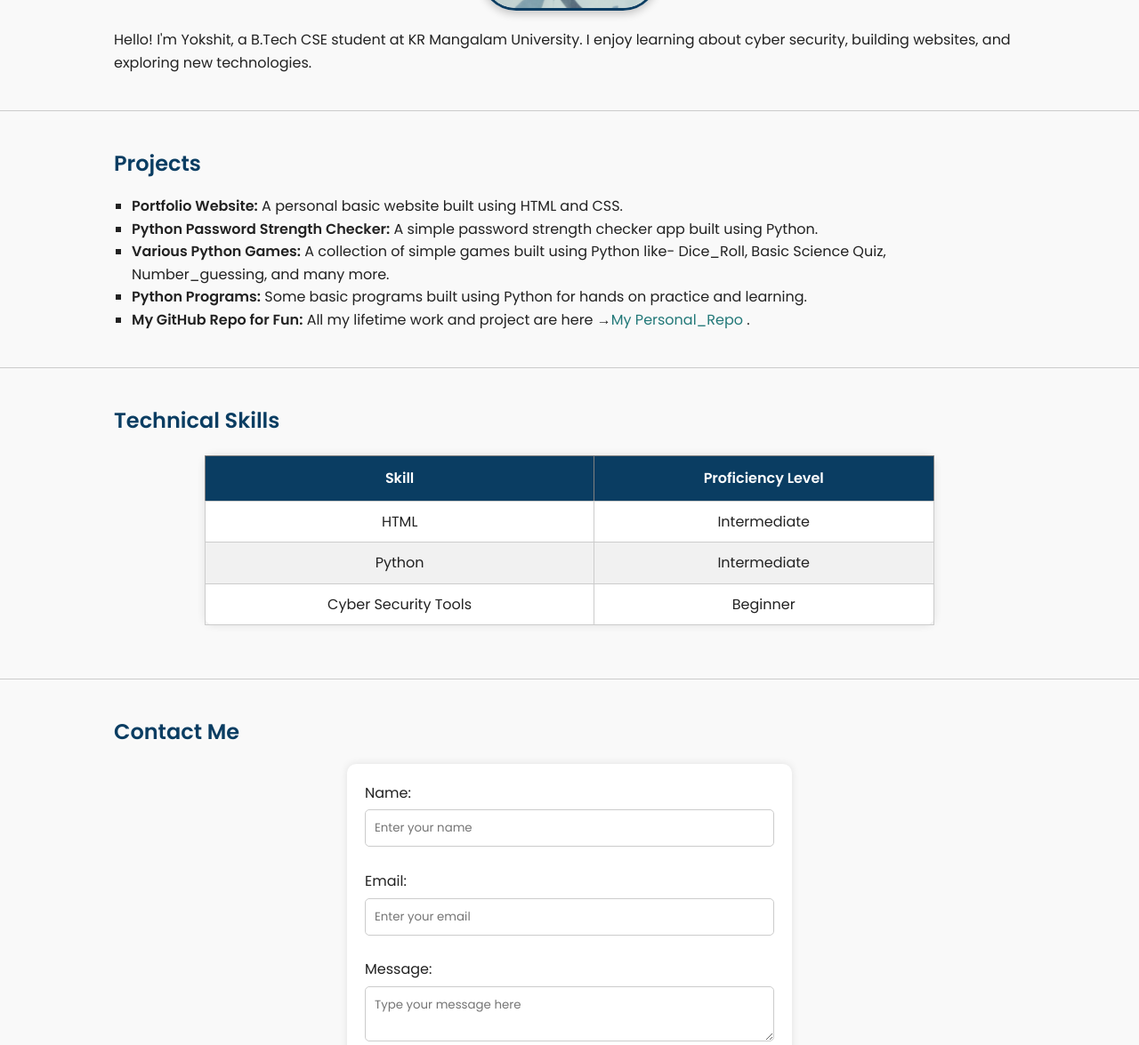
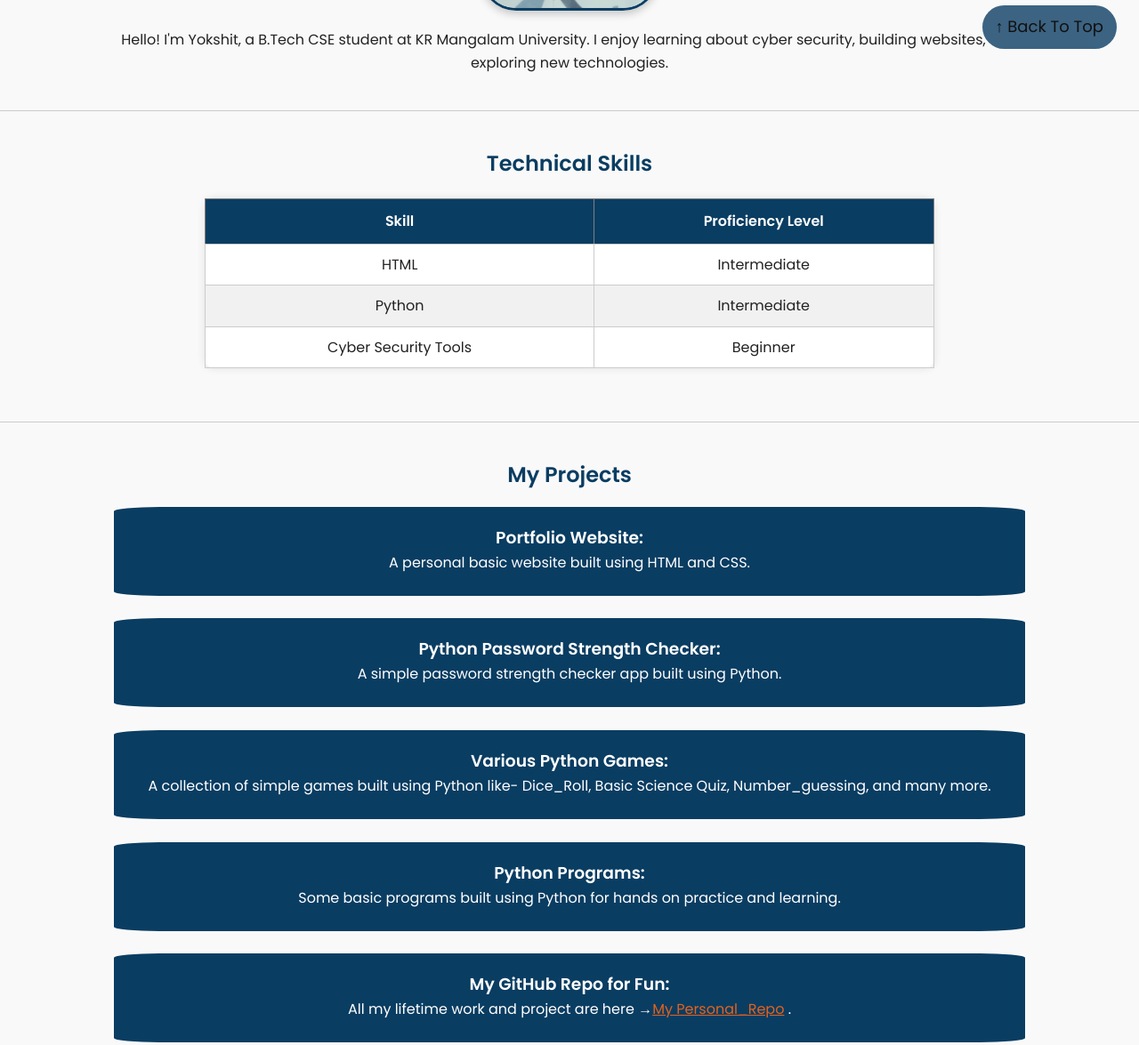
Before and after one commit to Yaxu17/Web_Devlopment, a plain HTML site: page Lab1/index.html in a window 1280 px wide. Shown: the part 720-1895 px from the top of the page at 89% size. Drawn offline with Linux system fonts and the light colour scheme.

Commit message:
hogaya Finally

```diff
--- a/Lab1/index.html
+++ b/Lab1/index.html
@@ -13,7 +13,7 @@ Made By: Yokshit Rajora
 
 </head>
 <body>
-
+<div id="top"></div>
   <!-- Header Section -->
   <header>
     <h1>Yokshit Rajora</h1>
@@ -21,7 +21,7 @@ Made By: Yokshit Rajora
     <nav>
       <ul>
         <li><a href="#about">About</a></li>
-        <li><a href="#projects">Projects</a></li>
+        <li><a href="#project">Projects</a></li>
         <li><a href="#skills">Skills</a></li>
         <li><a href="#contact">Contact</a></li>
         <li><a href="#main" class="skip-link">Skip to main content</a></li>
@@ -44,19 +44,6 @@ Made By: Yokshit Rajora
       <h2>About Me</h2>
       <img src="Images/profile.jpg" alt="Profile picture of Yokshit Rajora" width="200" style="border-radius: 40px;"/>
       <p>Hello! I'm Yokshit, a B.Tech CSE student at KR Mangalam University. I enjoy learning about cyber security, building websites, and exploring new technologies.</p>
-    </section>
-
-    <!-- Projects Section -->
-    <section id="projects">
-      <h2>Projects</h2>
-      <ul>
-        <li><b>Portfolio Website:</b> A personal basic website built using HTML and CSS.</li>
-        <li><b>Python Password Strength Checker:</b> A simple password strength checker app built using Python.</li>
-        <li><b>Various Python Games:</b> A collection of simple games built using Python like- Dice_Roll, Basic Science Quiz, Number_guessing, and many more.</li>
-        <li><b>Python Programs:</b> Some basic programs built using Python for hands on practice and learning.</li>
-        <li><b>My GitHub Repo for Fun:</b> All my lifetime work and project are here &rarr;<a href="https://github.com/Yaxu17/Personal_Repo/tree/main/Python" style="color: rgb(34, 120, 120);" title="This link will take you to my Repo">My Personal_Repo</a> .</li>
-
-      </ul>
     </section>
 
     <!-- Skills Section -->
@@ -86,10 +73,42 @@ Made By: Yokshit Rajora
       </table>
     </section>
 
+    <!-- Project section -->
+<section id="project">
+  <h2>My Projects</h2>
+  <div>
+    <div class="projectdiv">
+      <h3>Portfolio Website:</h3>
+       A personal basic website built using HTML and CSS.
+    </div>
+    <br>
+    <div class="projectdiv">
+      <h3>Python Password Strength Checker:</h3>
+       A simple password strength checker app built using Python.
+    </div>
+    <br>
+    <div class="projectdiv">
+      <h3>Various Python Games:</h3>
+       A collection of simple games built using Python like- Dice_Roll, Basic Science Quiz, Number_guessing, and many more.
+    </div>
+    <br>
+    <div class="projectdiv">
+      <h3>Python Programs:</h3>
+       Some basic programs built using Python for hands on practice and learning.
+    </div>
+    <br>
+    <div class="projectdiv">
+      <h3>My GitHub Repo for Fun:</h3>
+      All my lifetime work and project are here &rarr;<a href="https://github.com/Yaxu17/Personal_Repo/tree/main/Python" target="_blank" style="color: rgb(225, 99, 31);" title="This link will take you to my Repo">My Personal_Repo</a> .
+    </div>
+  </div>
+</section>
+
+
     <!-- Contact Section -->
     <section id="contact">
       <h2>Contact Me</h2>
-      <form action="#" method="post">
+      <form  action="#" method="post">
         <label for="name">Name:</label><br />
         <input type="text" id="name" name="name" placeholder="Enter your name" required /><br /><br />
 
@@ -99,7 +118,7 @@ Made By: Yokshit Rajora
         <label for="message">Message:</label><br />
         <textarea id="message" name="message" placeholder="Type your message here" required></textarea><br /><br />
 
-        <button type="submit" style="background-color:#0a3d62; color: white; border-radius:5px;">Submit Your Message</button>
+       <div id="btnform"> <button  type="submit" style="background-color:#0a3d62; color: white; border-radius:5px;">Submit Your Message</button> </div>
       </form>
     </section>
 
@@ -110,15 +129,7 @@ Made By: Yokshit Rajora
     <p>Thank you for visiting my portfolio!</p>
   </footer>
 
-<button id="top-btn" title="Go to top">Back TO Top ↑</button>
-
-<script>
-  const btn = document.getElementById("top-btn");
-  window.onscroll = () => {
-    btn.style.display = window.scrollY > 300 ? "block" : "none";
-  };
-  btn.onclick = () => window.scrollTo({ top: 0, behavior: 'smooth' });
-</script>
+  <a href="#top" id="btntop" title="Go to top">↑ Back To Top</a>
 
 </body>
 </html>
--- a/Lab2/style.css
+++ b/Lab2/style.css
@@ -93,6 +93,11 @@ section h2 {
 }
 
 /* -------- About Section -------- */
+
+#about{
+  text-align: center;
+}
+
 #about img {
   display: block;
   margin: 20px auto;
@@ -101,22 +106,13 @@ section h2 {
   box-shadow: 0 4px 10px rgba(0, 0, 0, 0.2);
 }
 
-/* -------- Projects Section -------- */
-#projects ul {
-  list-style: square;
-  margin-left: 20px;
+
+/* -------- Skills Table -------- */
+
+#skills{
+  text-align: center;
 }
 
-#projects a {
-  color: #0a3d62;
-  text-decoration: none;
-}
-
-#projects a:hover {
-  text-decoration: underline;
-}
-
-/* -------- Skills Table -------- */
 #skills table {
   width: 80%;
   margin: 20px auto;
@@ -141,7 +137,28 @@ section h2 {
   background-color: #f1f1f1;
 }
 
+/* -------- Projects Section -------- */
+
+#project{
+  text-align: center;
+  color: white;
+}
+
+.projectdiv{
+  border: 10px black;
+  /* background-color: #f3efef; */
+  background-color: #0a3d62;
+  border-radius: 5%;
+  padding: 20px;
+  height: 100px
+}
+
 /* -------- Contact Form -------- */
+
+#contact h2{
+  text-align: center;
+}
+
 form {
   max-width: 500px;
   margin: 0 auto;
@@ -150,6 +167,10 @@ form {
   border-radius: 10px;
   box-shadow: 0 0 10px rgba(0,0,0,0.1);
 
+}
+
+#btnform{
+  text-align: center;
 }
 
 input, textarea {
@@ -184,22 +205,30 @@ footer {
 }
 
 /* -------- Back to Top Button -------- */
-#top-btn {
+html {
+    scroll-behavior: smooth;
+}
+
+#btntop {
     position: fixed;
     bottom: 25px;
     right: 25px;
     background-color: #3c6382;
-  color: white;
+    color: rgb(17, 16, 16);
     border: none;
     padding: 10px 15px;
     border-radius: 50px;
     font-size: 18px;
     cursor: pointer;
-  display: none;
+    display: block;
+    z-index: 999;
+    text-decoration: none;  /* Remove underline */
+    text-align: center;
 }
 
-#top-btn:hover {
+#btntop:hover {
     background-color: #0a3d62;
+    opacity: 1;
 }
 
 /* -------- Utility -------- */
```
Lines whose indentation alone changed are shown as unchanged.
